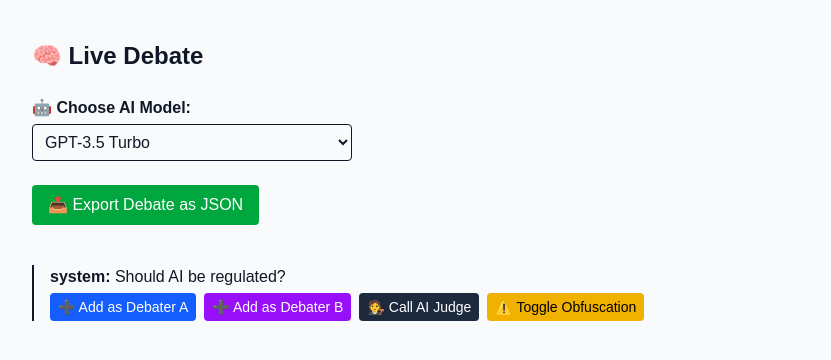
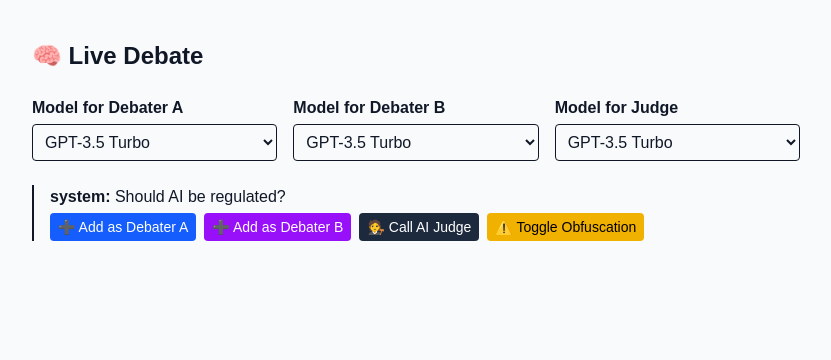
Before and after one commit to williamgki/debate-arena, a Next.js app: page /debate/session in a window 1280 px wide. Shown: the top 360 px of the page, without its empty margins (224-1055 px from the left). Built offline with nearby package versions, Linux system fonts and the light colour scheme.

Commit message:
Update session page with model selectors and judge verdicts

```diff
--- a/src/app/debate/session/page.tsx
+++ b/src/app/debate/session/page.tsx
@@ -23,6 +23,14 @@ const findNodeById = (node: ArgumentNode, id: string): ArgumentNode | null => {
   return null;
 };
 
+const modelOptions = [
+  { label: 'GPT-3.5 Turbo', value: 'gpt-3.5-turbo' },
+  { label: 'GPT-4o', value: 'gpt-4o' },
+  { label: 'GPT-4.5 Preview', value: 'gpt-4.5-preview' },
+  { label: 'O1 Pro', value: 'o1-pro' },
+  { label: 'O3 Mini', value: 'o3-mini' },
+];
+
 export default function DebateSessionPage() {
   const searchParams = useSearchParams();
   const debaterARole = searchParams.get('debaterA') || 'human';
@@ -38,17 +46,30 @@ export default function DebateSessionPage() {
     children: [],
   });
 
-  const [model, setModel] = useState('gpt-3.5-turbo');
+  const [debaterAModel, setDebaterAModel] = useState('gpt-3.5-turbo');
+  const [debaterBModel, setDebaterBModel] = useState('gpt-3.5-turbo');
+  const [judgeModel, setJudgeModel] = useState('gpt-3.5-turbo');
 
-  const callOpenAIWithScoring = async (prompt: string): Promise<{ text: string; score: number }> => {
+  const buildPromptForDebater = (
+    participantId: 'debaterA' | 'debaterB',
+    parentText: string
+  ): string => {
+    const stance = participantId === 'debaterA'
+      ? `You are Debater A. You are arguing in **favour** of the following topic: "${topic}".`
+      : `You are Debater B. You are arguing **against** the following topic: "${topic}".`;
+
+    return `${stance}\n\nRespond to the following argument:\n"${parentText}"\n\nRespond concisely, then score your own response from 1 to 10.\n\nFormat:\nResponse: <text>\nScore: <number>`;
+  };
+
+  const callOpenAIWithScoring = async (
+    prompt: string,
+    model: string
+  ): Promise<{ text: string; score: number }> => {
     try {
       const res = await fetch('/api/generate', {
         method: 'POST',
         headers: { 'Content-Type': 'application/json' },
-        body: JSON.stringify({
-          prompt: `${prompt}\n\nRespond concisely, then score your own response from 1 to 10.\n\nFormat:\nResponse: <text>\nScore: <number>`,
-          model,
-        }),
+        body: JSON.stringify({ prompt, model }),
       });
 
       const data = await res.json();
@@ -66,48 +87,21 @@ export default function DebateSessionPage() {
     }
   };
 
-  const addChild = (parentId: string, participantId: string) => {
-    const role = participantId === 'debaterA' ? debaterARole : debaterBRole;
-    if (role === 'ai') return addAIResponse(parentId, participantId);
-
-    const text = prompt('Enter argument text:');
-    if (!text) return;
-
-    const newNode: ArgumentNode = {
-      nodeId: uuidv4(),
-      parentId,
-      text,
-      participantId,
-      obfuscationFlag: false,
-      children: [],
-    };
-
-    const addNodeRecursively = (node: ArgumentNode): ArgumentNode => {
-      if (node.nodeId === parentId) {
-        return { ...node, children: [...node.children, newNode] };
-      } else {
-        return { ...node, children: node.children.map(addNodeRecursively) };
-      }
-    };
-
-    setTree(prev => addNodeRecursively(prev));
-  };
-
-  const addAIResponse = async (parentId: string, participantId: string) => {
+  const addAIResponse = async (parentId: string, participantId: 'debaterA' | 'debaterB') => {
     const parentText = findNodeById(tree, parentId)?.text;
     if (!parentText) return;
 
-    const { text, score } = await callOpenAIWithScoring(parentText);
-
-    // Prune weak arguments
+    const model = participantId === 'debaterA' ? debaterAModel : debaterBModel;
+    const fullPrompt = buildPromptForDebater(participantId, parentText);
+    const { text, score } = await callOpenAIWithScoring(fullPrompt, model);
     if (score < 6) return;
 
     const newNode: ArgumentNode = {
       nodeId: uuidv4(),
       parentId,
       text,
+      score,
       participantId,
-      score,
       obfuscationFlag: false,
       children: [],
     };
@@ -127,16 +121,25 @@ export default function DebateSessionPage() {
     const node = findNodeById(tree, nodeId);
     if (!node) return;
 
-    const judgePrompt = `As an impartial judge, evaluate this argument:
+    const judgePrompt = `
+You are an impartial judge evaluating a debate argument.
+Your task is to assess the logic, relevance, and persuasiveness of the following argument:
 
 "${node.text}"
 
-Respond with a clear, reasoned verdict or critique.`;
+After your analysis, you must clearly state the winner of this argument.
+Choose only one: **Debater A** or **Debater B**.
+
+Respond in this format:
+
+Critique: <your evaluation>
+Winner: Debater A or Debater B
+`;
 
     const res = await fetch('/api/generate', {
       method: 'POST',
       headers: { 'Content-Type': 'application/json' },
-      body: JSON.stringify({ prompt: judgePrompt, model }),
+      body: JSON.stringify({ prompt: judgePrompt, model: judgeModel }),
     });
 
     const data = await res.json();
@@ -161,6 +164,44 @@ Respond with a clear, reasoned verdict or critique.`;
     setTree(prev => addNodeRecursively(prev));
   };
 
+  const runAutonomousDebate = async () => {
+    const maxTurns = 8;
+    let updatedTree = tree;
+    let currentNode = updatedTree;
+    let currentTurn: 'debaterA' | 'debaterB' = 'debaterA';
+
+    for (let i = 0; i < maxTurns; i++) {
+      const model = currentTurn === 'debaterA' ? debaterAModel : debaterBModel;
+      const fullPrompt = buildPromptForDebater(currentTurn, currentNode.text);
+      const { text, score } = await callOpenAIWithScoring(fullPrompt, model);
+      if (score < 6) break;
+
+      const newNode: ArgumentNode = {
+        nodeId: uuidv4(),
+        parentId: currentNode.nodeId,
+        text,
+        score,
+        participantId: currentTurn,
+        obfuscationFlag: false,
+        children: [],
+      };
+
+      const addNodeRecursively = (node: ArgumentNode): ArgumentNode => {
+        if (node.nodeId === currentNode.nodeId) {
+          return { ...node, children: [...node.children, newNode] };
+        } else {
+          return { ...node, children: node.children.map(addNodeRecursively) };
+        }
+      };
+
+      updatedTree = addNodeRecursively(updatedTree);
+      currentNode = newNode;
+      currentTurn = currentTurn === 'debaterA' ? 'debaterB' : 'debaterA';
+    }
+
+    setTree(updatedTree);
+  };
+
   const toggleObfuscation = (targetId: string) => {
     const updateFlag = (node: ArgumentNode): ArgumentNode => {
       if (node.nodeId === targetId) {
@@ -172,50 +213,6 @@ Respond with a clear, reasoned verdict or critique.`;
     setTree(prev => updateFlag(prev));
   };
 
-  const downloadJSON = (data: any, filename: string) => {
-    const json = JSON.stringify(data, null, 2);
-    const blob = new Blob([json], { type: 'application/json' });
-    const href = URL.createObjectURL(blob);
-    const link = document.createElement('a');
-    link.href = href;
-    link.download = filename;
-    document.body.appendChild(link);
-    link.click();
-    document.body.removeChild(link);
-  };
-
-  const handleExport = () => {
-    const flattenTree = (node: ArgumentNode): any[] => {
-      const childIds = node.children.map(c => c.nodeId);
-      const baseNode = {
-        nodeId: node.nodeId,
-        parentId: node.parentId,
-        text: node.text,
-        participantId: node.participantId,
-        obfuscationFlag: node.obfuscationFlag,
-        score: node.score,
-        children: childIds,
-        creationTimestamp: new Date().toISOString(),
-      };
-      return [baseNode, ...node.children.flatMap(flattenTree)];
-    };
-
-    const jsonExport = {
-      debateId: uuidv4(),
-      title: 'Debate Export',
-      rootArgumentNodeId: tree.nodeId,
-      participants: [
-        { participantId: 'debaterA', role: 'DEBATER_A', type: debaterARole.toUpperCase(), displayName: 'Debater A' },
-        { participantId: 'debaterB', role: 'DEBATER_B', type: debaterBRole.toUpperCase(), displayName: 'Debater B' },
-        { participantId: 'judge1', role: 'JUDGE', type: 'HUMAN', displayName: 'Judge' },
-      ],
-      argumentNodes: flattenTree(tree),
-      verdicts: [],
-    };
-
-    downloadJSON(jsonExport, 'debate-export.json');
-  };
-
   const renderNode = (node: ArgumentNode) => (
     <div key={node.nodeId} className="border-l-2 pl-4 mt-4 relative">
       <p className="mb-1">
@@ -223,22 +220,22 @@ Respond with a clear, reasoned verdict or critique.`;
         <span className={node.obfuscationFlag ? 'bg-yellow-200 text-yellow-800 px-1 rounded' : ''}>
           {node.text}
         </span>
+        {node.score !== undefined && (
+          <span className="ml-2 text-sm text-gray-500">(Score: {node.score})</span>
+        )}
         {node.obfuscationFlag && (
           <span className="ml-2 text-xs text-yellow-700 font-semibold">⚠️ Obfuscated</span>
-        )}
-        {node.score !== undefined && (
-          <span className="ml-2 text-sm text-gray-500">(Score: {node.score})</span>
         )}
       </p>
       <div className="flex gap-2 mb-2">
         <button
-          onClick={() => addChild(node.nodeId, 'debaterA')}
+          onClick={() => addAIResponse(node.nodeId, 'debaterA')}
           className="px-2 py-1 bg-blue-600 text-white text-sm rounded"
         >
           ➕ Add as Debater A
         </button>
         <button
-          onClick={() => addChild(node.nodeId, 'debaterB')}
+          onClick={() => addAIResponse(node.nodeId, 'debaterB')}
           className="px-2 py-1 bg-purple-600 text-white text-sm rounded"
         >
           ➕ Add as Debater B
@@ -256,7 +253,7 @@ Respond with a clear, reasoned verdict or critique.`;
           ⚠️ Toggle Obfuscation
         </button>
       </div>
-      <div className="ml-4">{node.children.map(child => renderNode(child))}</div>
+      <div className="ml-4">{node.children.map(renderNode)}</div>
     </div>
   );
 
@@ -265,30 +262,53 @@ Respond with a clear, reasoned verdict or critique.`;
       <div className="max-w-3xl mx-auto">
         <h1 className="text-2xl font-bold mb-6">🧠 Live Debate</h1>
 
-        <div className="mb-6">
-          <label htmlFor="model" className="block font-semibold mb-1">
-            🤖 Choose AI Model:
-          </label>
+        <div className="grid grid-cols-1 sm:grid-cols-3 gap-4 mb-6">
+          <div>
+            <label className="block font-semibold mb-1">Model for Debater A</label>
             <select
-            id="model"
-            value={model}
-            onChange={(e) => setModel(e.target.value)}
-            className="w-full max-w-xs p-2 border rounded"
+              value={debaterAModel}
+              onChange={(e) => setDebaterAModel(e.target.value)}
+              className="w-full p-2 border rounded"
             >
-            <option value="gpt-3.5-turbo">GPT-3.5 Turbo</option>
-            <option value="gpt-4o">GPT-4o (2024)</option>
-            <option value="gpt-4-0125-preview">GPT-4.5 Preview</option>
-            <option value="openai/oaas-mini">O1 Mini</option>
-            <option value="openai/oaas-pro">O1 Pro</option>
+              {modelOptions.map(opt => (
+                <option key={opt.value} value={opt.value}>{opt.label}</option>
+              ))}
             </select>
           </div>
+          <div>
+            <label className="block font-semibold mb-1">Model for Debater B</label>
+            <select
+              value={debaterBModel}
+              onChange={(e) => setDebaterBModel(e.target.value)}
+              className="w-full p-2 border rounded"
+            >
+              {modelOptions.map(opt => (
+                <option key={opt.value} value={opt.value}>{opt.label}</option>
+              ))}
+            </select>
+          </div>
+          <div>
+            <label className="block font-semibold mb-1">Model for Judge</label>
+            <select
+              value={judgeModel}
+              onChange={(e) => setJudgeModel(e.target.value)}
+              className="w-full p-2 border rounded"
+            >
+              {modelOptions.map(opt => (
+                <option key={opt.value} value={opt.value}>{opt.label}</option>
+              ))}
+            </select>
+          </div>
+        </div>
 
+        {debaterARole === 'ai' && debaterBRole === 'ai' && (
           <button
-          onClick={handleExport}
-          className="mb-6 bg-green-600 text-white px-4 py-2 rounded hover:bg-green-700 transition"
+            onClick={runAutonomousDebate}
+            className="mb-6 bg-indigo-600 text-white px-4 py-2 rounded hover:bg-indigo-700 transition"
           >
-          📤 Export Debate as JSON
+            🤖 Run Full AI Debate (8 responses)
           </button>
+        )}
 
         {renderNode(tree)}
       </div>
```
Lines whose indentation alone changed are shown as unchanged.
